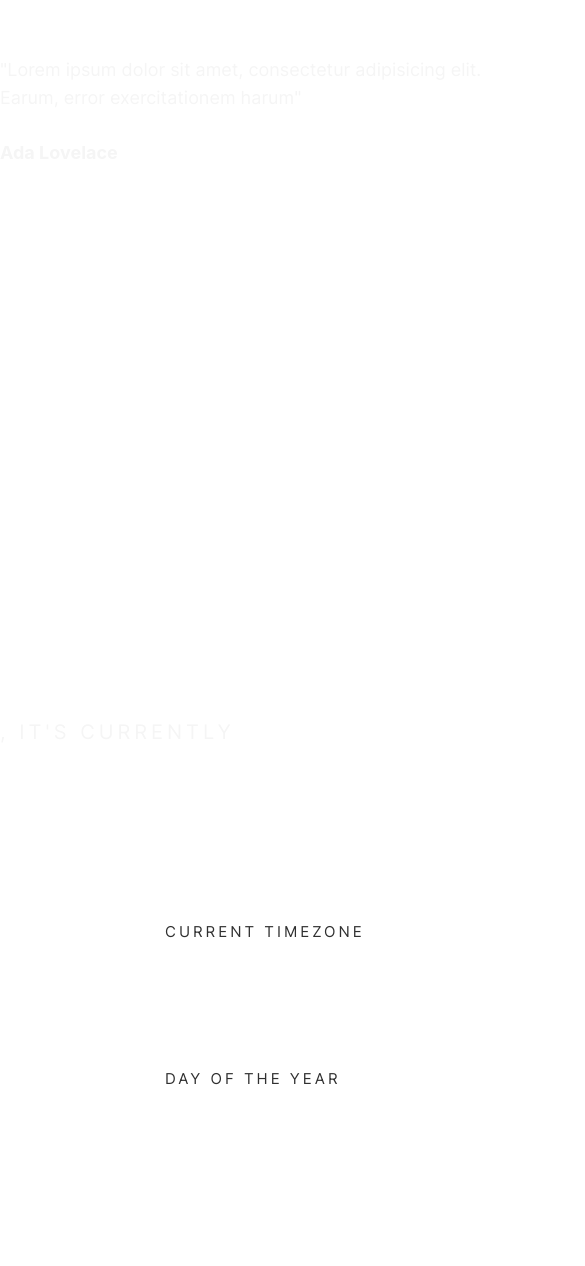
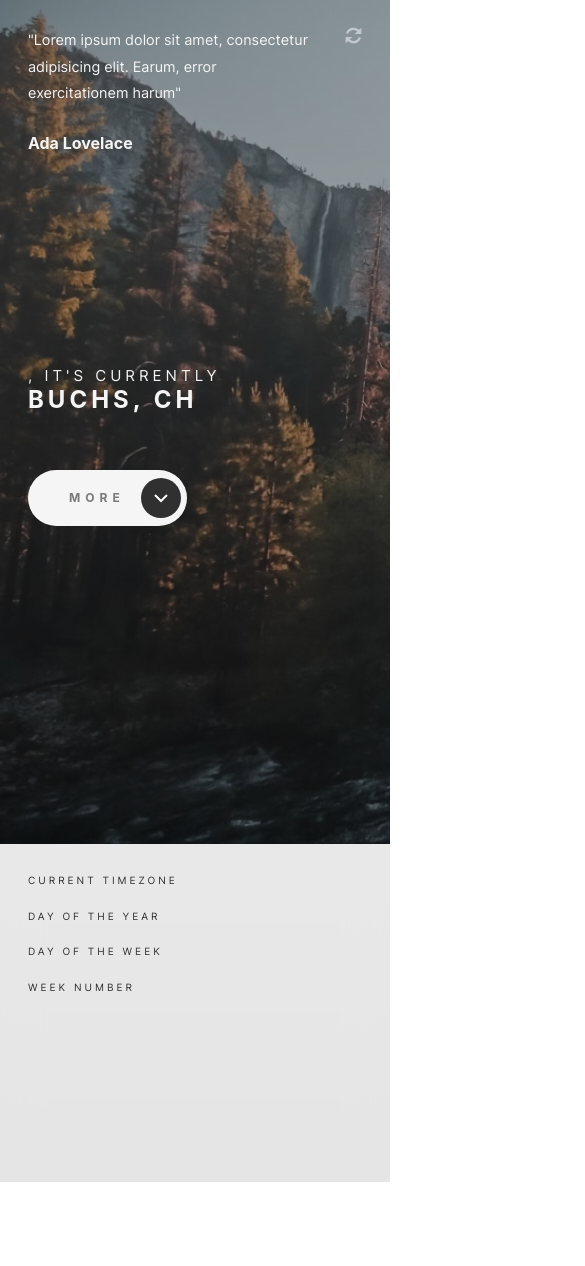
Before and after one commit to m1mmseen/Frontend-Mentor-Clock, a website: page index.html in a window 390 px wide. Shown: the top 1266 px of the page, 585 px wide, since content can reach past the window. After the commit the page ends 1182 px from the top, so only its background shows below. Drawn offline with Linux system fonts and the light colour scheme; no server answers; a web font is replaced by a local one.

Commit message:
Initial Commit

```diff
--- a/index.html
+++ b/index.html
@@ -9,23 +9,25 @@
 
   <title>Frontend Mentor | Clock App</title>
 </head>
-<body>
-  <header id="quote-container">
-    <div class="quote">
+<body class="daytime-picture">
+<main id="main-container">
+  <section class="top-section">
+    <div id="quote-container">
+      <div class="quote-content">
         <p id="quote">Lorem ipsum dolor sit amet, consectetur adipisicing elit. Earum, error exercitationem harum</p>
         <h5 id="author">Ada Lovelace</h5>
       </div>
       <img id="newQuote" src="/assets/desktop/icon-refresh.svg">
-  </header>
-  <main id="main-container">
-    <div class="left-content">
+    </div>
+    <div id="time-container">
+      <div class="time-content">
         <h4 id="greeting"></h4>
         <div class="time">
           <span id="time"></span><span id="abbreviation"></span>
         </div>
-      <h3 id="location"></h3>
+        <h3 id="location">BUCHS, CH</h3>
       </div>
-    <div class="right-content">
+      <div class="more-less-button">
         <button id="more-less">
           <p>more</p>
           <svg width="40" height="40" viewBox="0 0 40 40" fill="none">
@@ -34,20 +36,10 @@
           </svg>
         </button>
       </div>
-
-<!--
-    in
-
-    More
-    Less
-
-    Current timezone
-    Day of the year
-    Day of the week
-    Week number-->
-  </main>
-  <section class="details" id="details">
-    <div class="details-container">
+    </div>
+  </section>
+  <section class="bottom-section">
+    <div id="details-container">
       <div id="left-details-block">
         <div class="detail" id="timezone">
           <h6>current timezone</h6>
@@ -69,8 +61,9 @@
         </div>
       </div>
     </div>
+  </section>
+</main>
 
-  </section>
   <script src="/src/main.js"></script>
 </body>
 </html>
--- a/src/main.js
+++ b/src/main.js
@@ -10,8 +10,6 @@ let greet = document.getElementById("greeting");
 getQuote();
 getCurrentTime();
 getLocation();
-
-
 
 
 /*  GET QUOTE FROM API   */
@@ -35,7 +33,6 @@ async function getQuote(){
             document.getElementById("author").innerHTML = data.author;
         })
 }
-
 /*    TIME    */
 
 const time = document.getElementById("time");
@@ -44,7 +41,6 @@ const timezone = document.querySelector("#timezone>h2");
 const dayOfTheYear = document.querySelector("#dayOfTheYear>h2");
 const dayOfTheWeek = document.querySelector("#dayOfTheWeek>h2");
 const weekNumber = document.querySelector("#weekNumber>h2");
-
 
 async function getCurrentTime() {
     await fetch("http://worldtimeapi.org/api/ip")
@@ -68,7 +64,6 @@ async function getCurrentTime() {
             greeting(hour);
 
             clientIp = data.client_ip;
-
         })
 }
 
@@ -100,40 +95,36 @@ moreLess.addEventListener("click", moreInfoToggle);
 function moreInfoToggle() {
     const path= document.querySelector("svg>path");
     const buttonText = document.querySelector("button>p");
-    const header = document.getElementById("quote-container");
-    const main = document.getElementById("main-container");
-    const details = document.getElementById("details");
+    const mainContainer = document.querySelector(".top-section");
+    const details = document.querySelector(".bottom-section");
     if (!toggled) {
         path.setAttribute("d", "M14 23L20 17L26 23");
         buttonText.innerHTML = "less";
-        header.classList.add("move-up");
-        main.classList.add("main-move-up");
-        details.classList.add("move-up");
+        mainContainer.classList.add("top-move-up");
+        details.classList.add("bottom-move-up");
 
         toggled = true;
     } else {
         path.setAttribute("d", "M14 17L20 23L26 17");
         buttonText.innerHTML = "more"
-        header.classList.remove("move-up");
-        main.classList.remove("main-move-up");
-        details.classList.remove("move-up");
+        mainContainer.classList.remove("top-move-up");
+        details.classList.remove("bottom-move-up");
 
         toggled = false;
     }
 }
 
-
-function changeButtonIcon() {
-
-}
 /*    SET BACKGROUND BY TIME   */
 
 function setBackground(hour){
     const body = document.body;
+    const bottomSection = document.querySelector(".bottom-section");
     if (hour >= 5 || hour <= 18) {
-        body.classList.add("daytime");
+        body.classList.add("daytime-picture");
+        bottomSection.style.background = "hsl(0, 0%, 96%)";
     } else {
-        body.classList.add("nighttime")
+        body.classList.add("nighttime-picture");
+        bottomSection.style.background = "hsl(0, 0%, 19%)";
     }
 }
 
@@ -147,7 +138,3 @@ function greeting(hour) {
         greet.innerHTML = " Good evening";
     }
 }
-
-
-
-//setProperty("--background", url("../assets/desktop/bg-image-nighttime.jpg"));
--- a/src/styles.css
+++ b/src/styles.css
@@ -30,7 +30,13 @@
     --black: hsl(0, 0%, 0%);
     --dark-grey: hsl(0, 0%, 19%);
     --white: hsl(0, 0%, 96%);
+
+    --quote: clamp(0.75rem, 0.618rem + 0.5634vw, 1.125rem);
+    --time: clamp(6.25rem, 4.0493rem + 9.3897vw, 12.5rem);
 }
+
+
+
 html {
     margin: 0;
 }
@@ -40,36 +46,36 @@ body {
     box-sizing: border-box;
     margin: 0;
     font-family: Inter, sans-serif;
-
     height: 100svh;
     display: grid;
-    grid-template-rows: 50svh 50svh;
     color: var(--white);
     position: relative;
     overflow: hidden;
 }
 
-.daytime {
+.daytime-picture {
     background: linear-gradient(hsla(0, 0%, 30%, 50%), hsla(0, 0%, 0%, 50%)) ,url("../assets/desktop/bg-image-daytime.jpg") no-repeat;
-    background-size: 100%;
+    background-size: cover;
 }
 
-.nighttime {
+.nighttime-picture {
     background: linear-gradient(hsla(0, 0%, 30%, 50%), hsla(0, 0%, 0%, 50%)), url("../assets/desktop/bg-image-nighttime.jpg") no-repeat;
     background-size: 100%;
 }
 
+
+
 h1, #time {
-    font-size: 200px;
+    font-size: clamp(6.25rem, 4.0493rem + 9.3897vw, 12.5rem);
     font-weight: 700;
-    letter-spacing: 5px;
+    letter-spacing: -2px;
     margin: 0;
 }
 
 h2 {
     color: #303030;
     font-family: Inter;
-    font-size: 56px;
+    font-size: clamp(1.25rem, 0.4577rem + 3.3803vw, 3.5rem);
     font-style: normal;
     font-weight: 700;
     line-height: normal;
@@ -87,7 +93,7 @@ h3 {
 
 h4 {
     margin: 0;
-    font-size: 20px;
+    font-size: clamp(0.9375rem, 0.8275rem + 0.4695vw, 1.25rem);
     font-weight: 400;
     line-height: 140%;
     letter-spacing: 4px;
@@ -95,12 +101,12 @@ h4 {
 }
 
 h5 {
-    font-size: 18px;
+    font-size: var(--quote);
     font-weight: 700;
 }
 
 h6 {
-    font-size: 15px;
+    font-size: clamp(0.625rem, 0.515rem + 0.4695vw, 0.9375rem);
     letter-spacing: 3px;
     font-weight: 400;
     text-transform: uppercase;
@@ -110,11 +116,11 @@ h6 {
 }
 
 p {
-    font-size: 18px;
+    font-size: var(--quote);
 }
 
 button {
-    width: 146px;
+/*    width: 146px;*/
     height: 56px;
     background-color: var(--white);
     color: hsla(0, 100%, 0%, 50%);
@@ -129,114 +135,142 @@ button {
     display: flex;
     align-items: center;
     justify-content: space-between;
-    padding-left: 21px;
+    padding-left: 25px;
     border: none;
+}
+
+button > p {
+    padding-inline: 1rem;
 }
 
 button:hover svg > circle {
     fill: #999999;
 }
 
-
-main, header {
-    width: 1110px;
-    margin-left: auto;
-    margin-right: auto;
-    display: flex;
-    flex-direction: row;
-    align-items: flex-end;
-}
-header {
-    display: flex;
-    flex-direction: row;
-    align-items: flex-start;
-    padding-top: 56px;
-    transition: all 1s;
+.top-section {
+    display: grid;
+    grid-template-rows: 40% 60%;
+    height: 100%;
+    transition: all 1s ease-in-out;
 }
 
-main {
-    margin-bottom: 98px;
-    justify-content: space-between;
-    transition: all 1s;
-    position: relative;
-    z-index: 2;
+.bottom-section {
+    position: absolute;
+    top: 100%;
+    background: rgba(255, 255, 255, 0.75);
+    backdrop-filter: blur(20px);
+    width: 100%;
+    height: 40%;
+    transition: all 1s ease-in-out;
 }
 
-.quote {
-    width: 540px;
-    height: 125px;
+.top-move-up {
+    transform: translateY(-40%);
+}
+
+.bottom-move-up {
+    transform: translateY(-100%);
+
+}
+
+#quote-container, #time-container, #details-container {
+    display: flex;
+    column-gap: 2em;
+    padding: 7% clamp(1.625rem, -1.434rem + 13.0516vw, 10.3125rem);
+}
+.quote-content, .time-content {
+    min-width: 40%;
+}
+
+#quote-container > img {
+    width: 17px;
+    height: 17px;
+}
+
+#quote {
+    font-size: clamp(.1rem, .9rem, 18px);
+    margin-top: 0;
+    line-height: 183%;
+}
+
+#author {
+    font-size: clamp(.1rem, 1rem, 18px);
+}
+
+#time-container {
+    display: flex;
+    justify-content: space-between;
+    align-items: flex-end;
 }
 
 
-#quote {
-    line-height: 155.556%;
-    font-weight: 400;
-    font-size: 18px;
-    margin-top: 0;
+#abbreviation {
+    font-size: clamp(2rem, 1.8239rem + 0.7512vw, 2.5rem);
+    text-transform: uppercase;
+    line-height: 70%;
+    font-weight: 300;
 }
 
 #quote::after, #quote::before {
     content: '"';
 }
 
-#newQuote {
-    margin-top: 11px;
-}
 
 #greeting::after {
     content: ", it's currently";
 }
 
-#abbreviation {
-    font-size: 40px;
-    text-transform: uppercase;
-    line-height: 70%;
-    font-weight: 300;
-}
-
-.move-up {
-    transform: translateY(-100%);
+#details {
+    background: rgba(255, 255, 255, 0.75);
+    backdrop-filter: blur(20px);
+    width: 100%;
     transition: all 1s;
 }
 
-.main-move-up {
-    transform: translateY(-100%);
-    padding-bottom: 56px;
-    transition: all 1s;
+#details-container {
+    display: grid;
+    grid-template-columns: min(50%, 570px) min(30%, 273px);
+}
+#left-details-block {
+    border-right: 1px solid hsla(0, 100%, 0%, 50%);
 }
 
-section {
-    height: 50svh;
-    background: rgba(255, 255, 255, 0.75);
-    backdrop-filter: blur(20px);
-    width: 100%;
-    position: relative;
-    z-index: 1;
-    transition: all 1s;
+#right-details-block {
+    padding-left: 3rem;
+}
+
+
+@media (max-width: 768px) {
+    #time-container {
+        flex-direction: column;
+        justify-content: flex-start;
+        align-items: flex-start;
+    }
+    #details-container{
+        display: flex;
+        flex-direction: column;
+        justify-content: center;
+        align-items: center;
+    }
+    #left-details-block, #right-details-block {
+        width: 100%;
+        border: none;
+    }
+    .detail {
+        display: flex;
+        flex-direction: row;
+        justify-content: space-between;
+        margin-bottom: 5%;
+        max-width: 95%;
+    }
+    #right-details-block {
+        padding-left: 0;
+    }
 
 }
+@media (max-width: 375px) {
 
-.details-container {
-    width: 884px;
-    height: 252px;
-    margin-left: 165px;
-    margin-top: 74px;
-    display: grid;
-    grid-template-columns: 570px 273px;
+    .detail {
+        margin-bottom: 18%;
+    }
 }
-
-.details-container > div:first-of-type {
-    border-right: 1px solid #303030;
-}
-
-.details-container > div:last-of-type {
-    padding-left: 94px;
-}
-
-#left-details-block > div:first-of-type, #right-details-block > div:first-of-type {
-    padding-bottom: 42px;
-}
-
-.detail {
-    height: 105px;
-}
```
Lines whose indentation alone changed are shown as unchanged.
